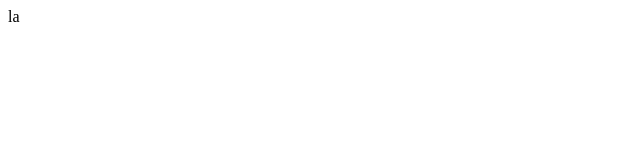
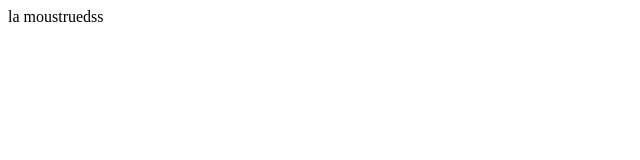
Before and after one commit to s77985721/Plataformas-moviles-entregas.-, a plain HTML site: page Index.html in a window 1280 px wide. Shown: the whole page, without its empty margins (0-640 px from the left). Drawn offline with Linux system fonts and the light colour scheme.

Commit message:
Update Index.html

```diff
--- a/Index.html
+++ b/Index.html
@@ -2,7 +2,7 @@
   <head>
     <title>Hola mundo</title>
     <body>
-      la
+      la moustruedss
     </body>
   </head>
 </html>
```
